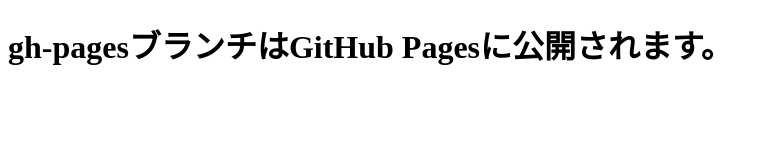
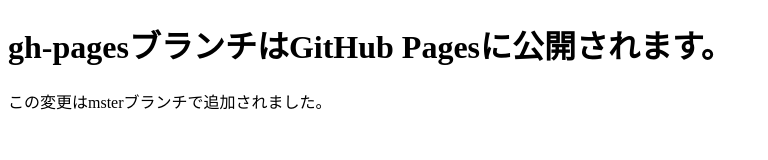
Before and after one commit to yasuaki0/git-study, a plain HTML site: page index.html in a window 1280 px wide. Shown: the whole page, without its empty margins (0-768 px from the left). Drawn offline with Linux system fonts and the light colour scheme.

Commit message:
段落を追加

```diff
--- a/index.html
+++ b/index.html
@@ -8,5 +8,6 @@
 </head>
 <body>
     <h1>gh-pagesブランチはGitHub Pagesに公開されます。</h1>
+    <p>この変更はmsterブランチで追加されました。</p>
 </body>
 </html>
```
